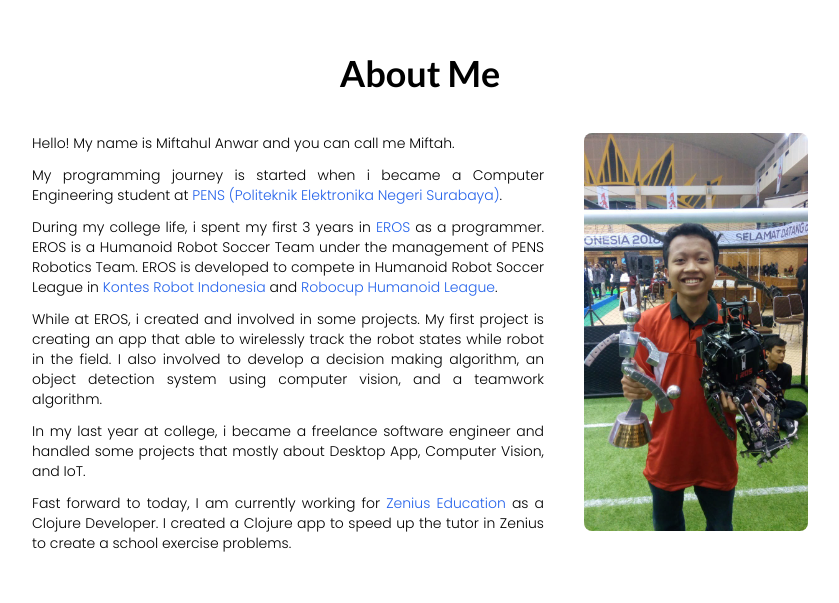
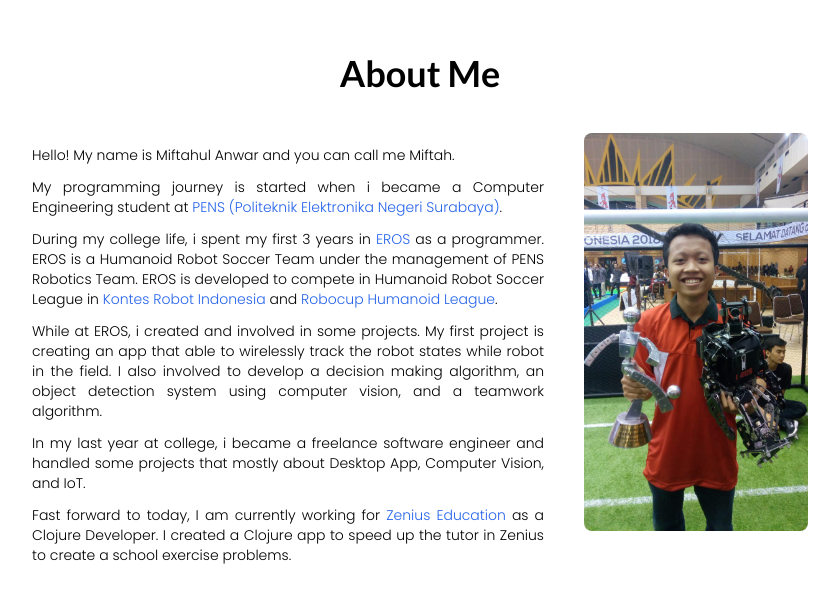
Before and after one commit to mifwar/personal_site, a Next.js app: page / in a window 1280 px wide. Shown: the part 817-1420 px from the top of the page, without its empty margins (220-1059 px from the left). Built offline with nearby package versions, Linux system fonts and the light colour scheme.

Commit message:
fix forgotten margin

```diff
--- a/components/Sidebar.js
+++ b/components/Sidebar.js
@@ -67,6 +67,9 @@ const Sidebar = (props) => {
                   activeClass="active"
                   to={link.href}
                   offset={-90}
+                  smooth={false}
+                  duration={25}
+                  isDynamic={true}
                   onClick={() => {
                     changeSidebarStatus();
                     setPath(link.path);
--- a/pages/About.js
+++ b/pages/About.js
@@ -24,7 +24,7 @@ const About = () => {
       </p>
       <div className="flex justify-center items-start xs:items-center dark:text-white my-10 xs:flex-col-reverse">
         <div className="ml-10 mr-5 max-w-lg text-justify font-Poppins text-sm">
-          <p className="mb-3">
+          <p className="my-3 xs:mr-10">
             Hello! My name is Miftahul Anwar and you can call me Miftah.
           </p>
           <p className="my-3 xs:mr-10">
```
